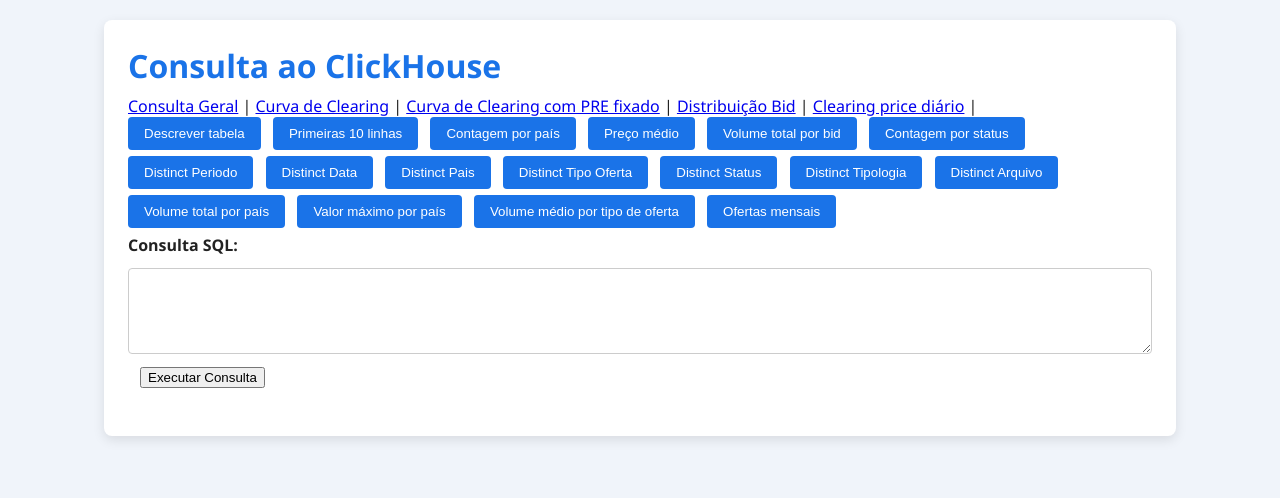
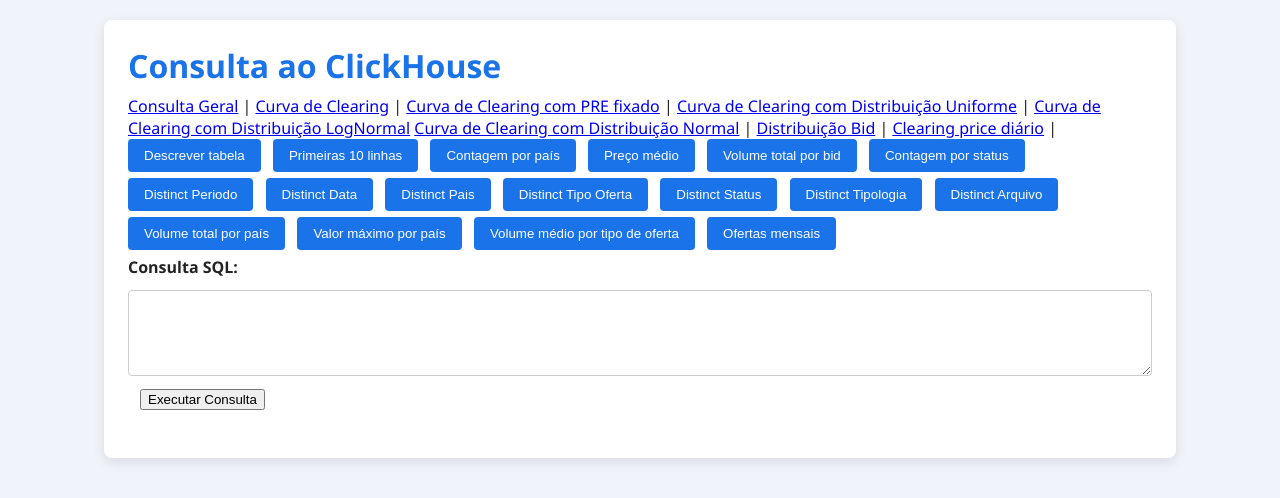
Before and after one commit to jeffersonpimenta/mibel-datalab, a PHP site: page / in a window 1280 px wide. Shown: the top 498 px of the page. Run offline with PHP 8.4, Linux system fonts and the light colour scheme.

Commit message:
Atualização dos menus

```diff
--- a/src/clearing.php
+++ b/src/clearing.php
@@ -237,6 +237,9 @@
 	<a href="index.php">Consulta Geral</a> |
 	<a href="clearing.php">Curva de Clearing</a> |
 	<a href="clearing_fixed.php">Curva de Clearing com PRE fixado</a> |
+	<a href="clearing_uniform.php">Curva de Clearing com Distribuição Uniforme</a> |
+	<a href="clearing_lognormal.php">Curva de Clearing com Distribuição LogNormal</a>
+	<a href="clearing_normal.php">Curva de Clearing com Distribuição Normal</a> |
 	<a href="frequency_distribution.php">Distribuição Bid</a> |
 	<a href="daily_clearing.php">Clearing price diário</a> |
 </nav>
--- a/src/clearing_fixed.php
+++ b/src/clearing_fixed.php
@@ -213,6 +213,9 @@
 	<a href="index.php">Consulta Geral</a> |
 	<a href="clearing.php">Curva de Clearing</a> |
 	<a href="clearing_fixed.php">Curva de Clearing com PRE fixado</a> |
+	<a href="clearing_uniform.php">Curva de Clearing com Distribuição Uniforme</a> |
+	<a href="clearing_lognormal.php">Curva de Clearing com Distribuição LogNormal</a>
+	<a href="clearing_normal.php">Curva de Clearing com Distribuição Normal</a> |
 	<a href="frequency_distribution.php">Distribuição Bid</a> |
 	<a href="daily_clearing.php">Clearing price diário</a> |
 </nav>
--- a/src/clearing_lognormal.php
+++ b/src/clearing_lognormal.php
@@ -264,7 +264,8 @@
 	<a href="clearing.php">Curva de Clearing</a> |
 	<a href="clearing_fixed.php">Curva de Clearing com PRE fixado</a> |
 	<a href="clearing_uniform.php">Curva de Clearing com Distribuição Uniforme</a> |
-	<a href="clearing_lognormal.php">Curva de Clearing com Distribuição LogNormal</a> |
+	<a href="clearing_lognormal.php">Curva de Clearing com Distribuição LogNormal</a>
+	<a href="clearing_normal.php">Curva de Clearing com Distribuição Normal</a> |
 	<a href="frequency_distribution.php">Distribuição Bid</a> |
 	<a href="daily_clearing.php">Clearing price diário</a> |
 </nav>
--- a/src/clearing_normal.php
+++ b/src/clearing_normal.php
@@ -255,6 +255,8 @@
 	<a href="index.php">Consulta Geral</a> |
 	<a href="clearing.php">Curva de Clearing</a> |
 	<a href="clearing_fixed.php">Curva de Clearing com PRE fixado</a> |
+	<a href="clearing_uniform.php">Curva de Clearing com Distribuição Uniforme</a> |
+	<a href="clearing_lognormal.php">Curva de Clearing com Distribuição LogNormal</a>
 	<a href="clearing_normal.php">Curva de Clearing com Distribuição Normal</a> |
 	<a href="frequency_distribution.php">Distribuição Bid</a> |
 	<a href="daily_clearing.php">Clearing price diário</a> |
--- a/src/clearing_uniform.php
+++ b/src/clearing_uniform.php
@@ -217,6 +217,8 @@
 	<a href="clearing.php">Curva de Clearing</a> |
 	<a href="clearing_fixed.php">Curva de Clearing com PRE fixado</a> |
 	<a href="clearing_uniform.php">Curva de Clearing com Distribuição Uniforme</a> |
+	<a href="clearing_lognormal.php">Curva de Clearing com Distribuição LogNormal</a>
+	<a href="clearing_normal.php">Curva de Clearing com Distribuição Normal</a> |
 	<a href="frequency_distribution.php">Distribuição Bid</a> |
 	<a href="daily_clearing.php">Clearing price diário</a> |
 </nav>
--- a/src/daily_clearing.php
+++ b/src/daily_clearing.php
@@ -207,6 +207,9 @@
 	<a href="index.php">Consulta Geral</a> |
 	<a href="clearing.php">Curva de Clearing</a> |
 	<a href="clearing_fixed.php">Curva de Clearing com PRE fixado</a> |
+	<a href="clearing_uniform.php">Curva de Clearing com Distribuição Uniforme</a> |
+	<a href="clearing_lognormal.php">Curva de Clearing com Distribuição LogNormal</a>
+	<a href="clearing_normal.php">Curva de Clearing com Distribuição Normal</a> |
 	<a href="frequency_distribution.php">Distribuição Bid</a> |
 	<a href="daily_clearing.php">Clearing price diário</a> |
 </nav>
--- a/src/frequency_distribution.php
+++ b/src/frequency_distribution.php
@@ -161,6 +161,9 @@
 	<a href="index.php">Consulta Geral</a> |
 	<a href="clearing.php">Curva de Clearing</a> |
 	<a href="clearing_fixed.php">Curva de Clearing com PRE fixado</a> |
+	<a href="clearing_uniform.php">Curva de Clearing com Distribuição Uniforme</a> |
+	<a href="clearing_lognormal.php">Curva de Clearing com Distribuição LogNormal</a>
+	<a href="clearing_normal.php">Curva de Clearing com Distribuição Normal</a> |
 	<a href="frequency_distribution.php">Distribuição Bid</a> |
 	<a href="daily_clearing.php">Clearing price diário</a> |
 </nav>
--- a/src/index.php
+++ b/src/index.php
@@ -46,10 +46,12 @@
 		<a href="index.php">Consulta Geral</a> |
 		<a href="clearing.php">Curva de Clearing</a> |
 		<a href="clearing_fixed.php">Curva de Clearing com PRE fixado</a> |
+		<a href="clearing_uniform.php">Curva de Clearing com Distribuição Uniforme</a> |
+		<a href="clearing_lognormal.php">Curva de Clearing com Distribuição LogNormal</a>
+		<a href="clearing_normal.php">Curva de Clearing com Distribuição Normal</a> |
 		<a href="frequency_distribution.php">Distribuição Bid</a> |
 		<a href="daily_clearing.php">Clearing price diário</a> |
 	</nav>
-
     <div id="presetQueries">
 	    <button type="button" onclick="setAndSubmit('DESCRIBE TABLE default.ofertas')">Descrever tabela</button>
         <button type="button" onclick="setAndSubmit('SELECT * FROM default.ofertas LIMIT 10')">Primeiras 10 linhas</button>
```
Lines whose indentation alone changed are shown as unchanged.
